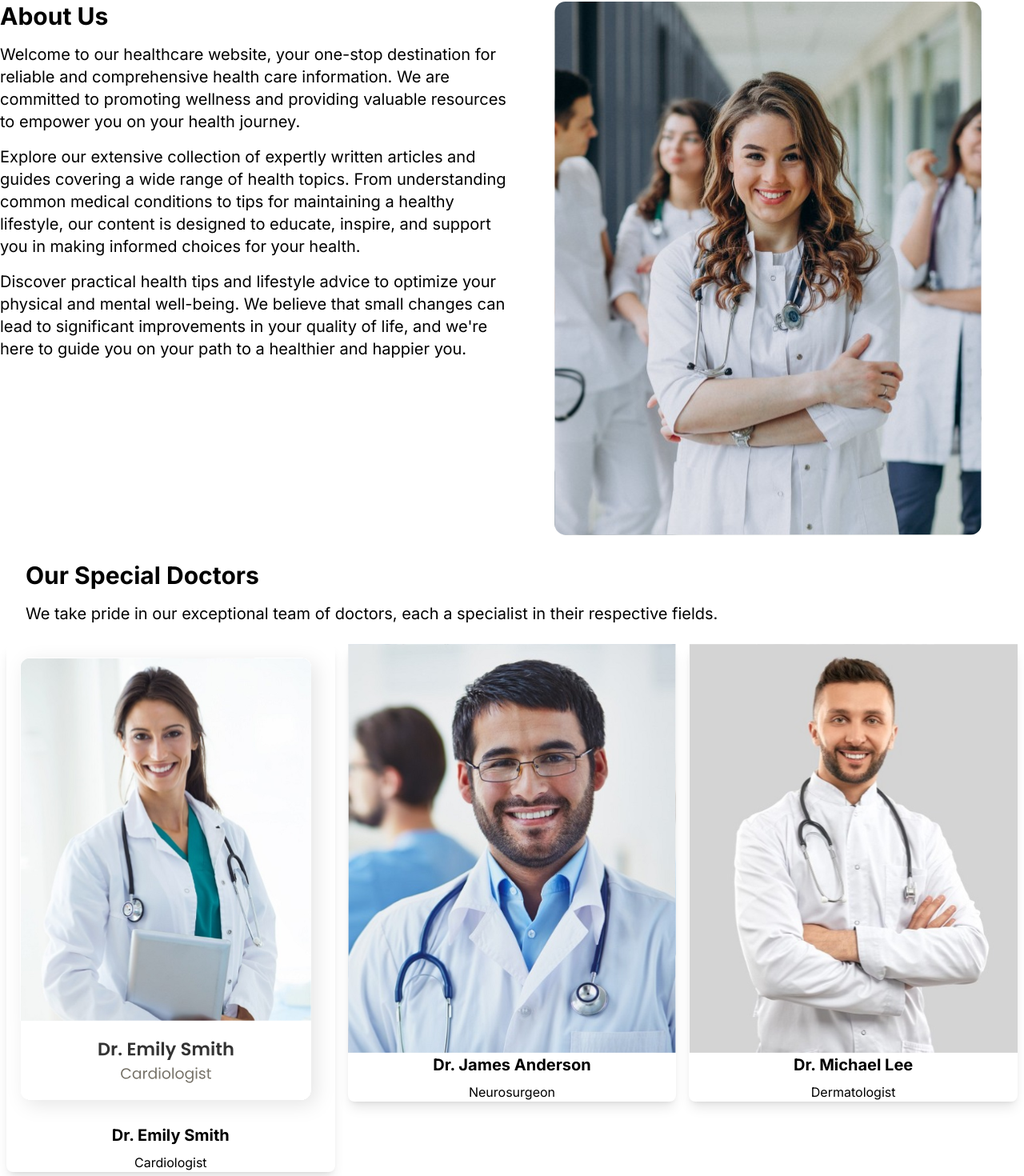
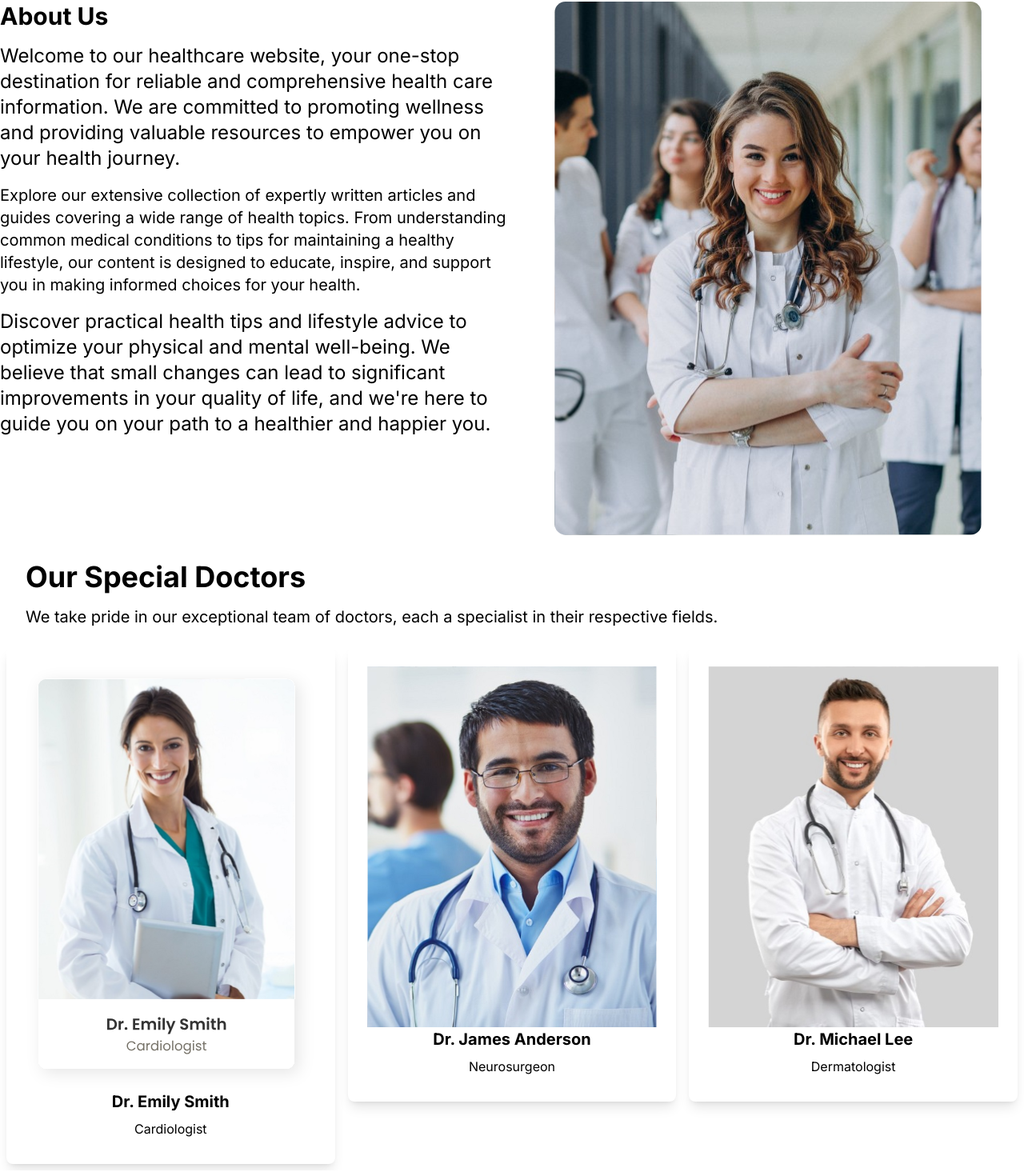
Before and after one commit to LuisUTFPR/prova, a Next.js app: page / in a window 1280 px wide. Shown: the part 1226-2696 px from the top of the page at 80% size. Built offline with nearby package versions, Linux system fonts and the light colour scheme.

Commit message:
outro teste

```diff
--- a/app/components/Section1.tsx
+++ b/app/components/Section1.tsx
@@ -3,20 +3,20 @@ export default function Section1() {
       <section className="container mx-auto mt-8 flex text-black">
         <div className="w-1/2 text-left">
           <h2 className="text-3xl font-bold">About Us</h2>
-          <p className="text-left text-xl my-4">
+          <p className="text-left text-2xl my-4">
             Welcome to our healthcare website, your one-stop destination for
             reliable and comprehensive health care information. We are committed
             to promoting wellness and providing valuable resources to empower you
             on your health journey.
           </p>
-          <p className="text-left text-xl my-4">
+          <p className="text-left text-2xl text-xl my-4">
             Explore our extensive collection of expertly written articles and
             guides covering a wide range of health topics. From understanding
             common medical conditions to tips for maintaining a healthy lifestyle,
             our content is designed to educate, inspire, and support you in making
             informed choices for your health.
           </p>
-          <p className="text-left text-xl my-4">
+          <p className="text-left text-2xl my-4">
             Discover practical health tips and lifestyle advice to optimize your
             physical and mental well-being. We believe that small changes can lead
             to significant improvements in your quality of life, and we're here to
--- a/app/components/Section2.tsx
+++ b/app/components/Section2.tsx
@@ -1,16 +1,15 @@
 export default function Section2() {
     return (
       <section className="container mx-auto mt-8 text-black">
-        <header className="text-left">
-          <h2 className="text-3xl ml-8 font-bold">Our Special Doctors</h2>
-          <p className="text-base my-4 text-xl ml-8">
+        <header className="text-center">
+          <h2 className="text-4xl font-bold ml-8 text-left">Our Special Doctors</h2>
+          <p className="text-xl text-left ml-8 my-4">
             We take pride in our exceptional team of doctors, each a specialist in their respective fields.
           </p>
         </header>
         <div className="flex flex-wrap">
-
           <div className="w-full md:w-1/3 p-2">
-            <div className="bg-white rounded-lg shadow-lg text-center">
+            <div className="bg-white rounded-lg shadow-lg text-center p-6">
               <img
                 src="/img/emily.svg"
                 alt="Dr. Emily Smith"
@@ -21,9 +20,8 @@ export default function Section2() {
             </div>
           </div>
 
-
           <div className="w-full md:w-1/3 p-2">
-            <div className="bg-white rounded-lg shadow-lg text-center">
+            <div className="bg-white rounded-lg shadow-lg text-center p-6">
               <img
                 src="/img/james.svg"
                 alt="Dr. James Anderson"
@@ -34,9 +32,8 @@ export default function Section2() {
             </div>
           </div>
 
-
           <div className="w-full md:w-1/3 p-2">
-            <div className="bg-white rounded-lg shadow-lg text-center">
+            <div className="bg-white rounded-lg shadow-lg text-center p-6">
               <img
                 src="/img/michel.svg"
                 alt="Dr. Michael Lee"
```
